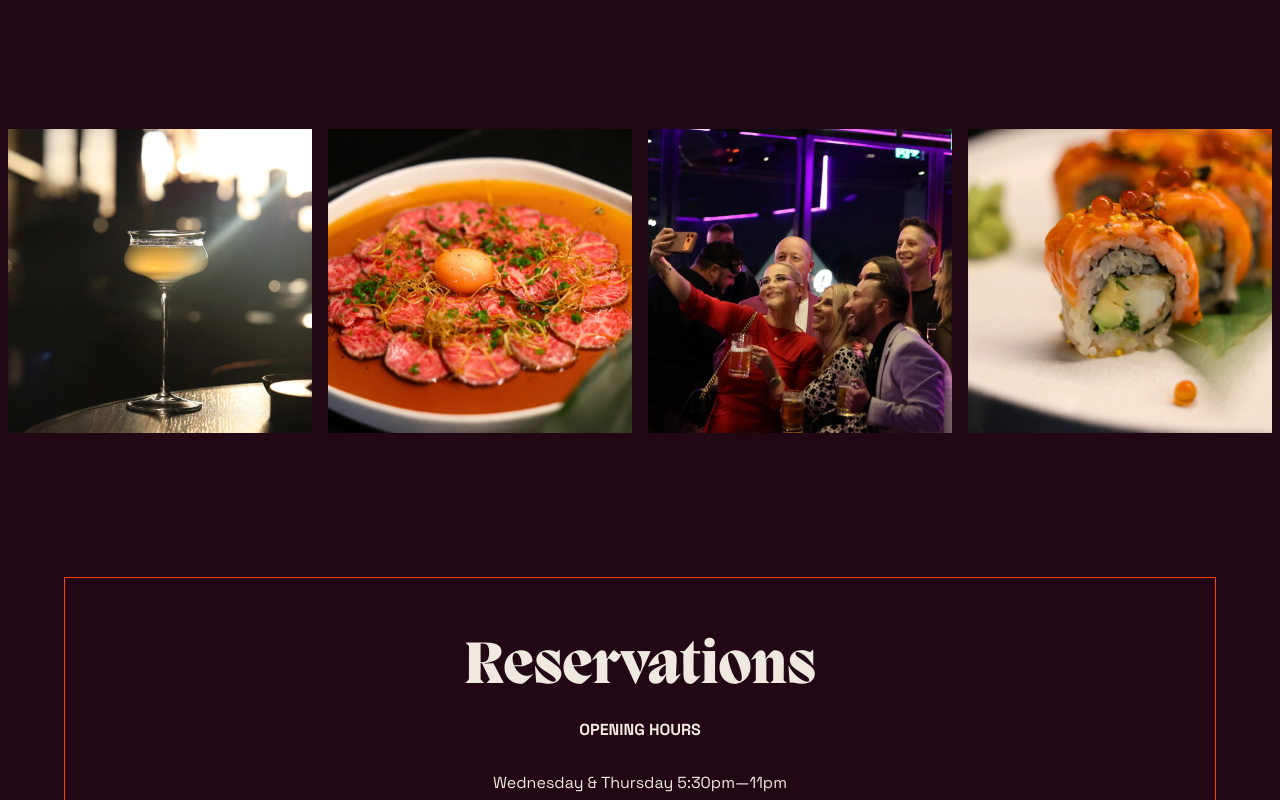
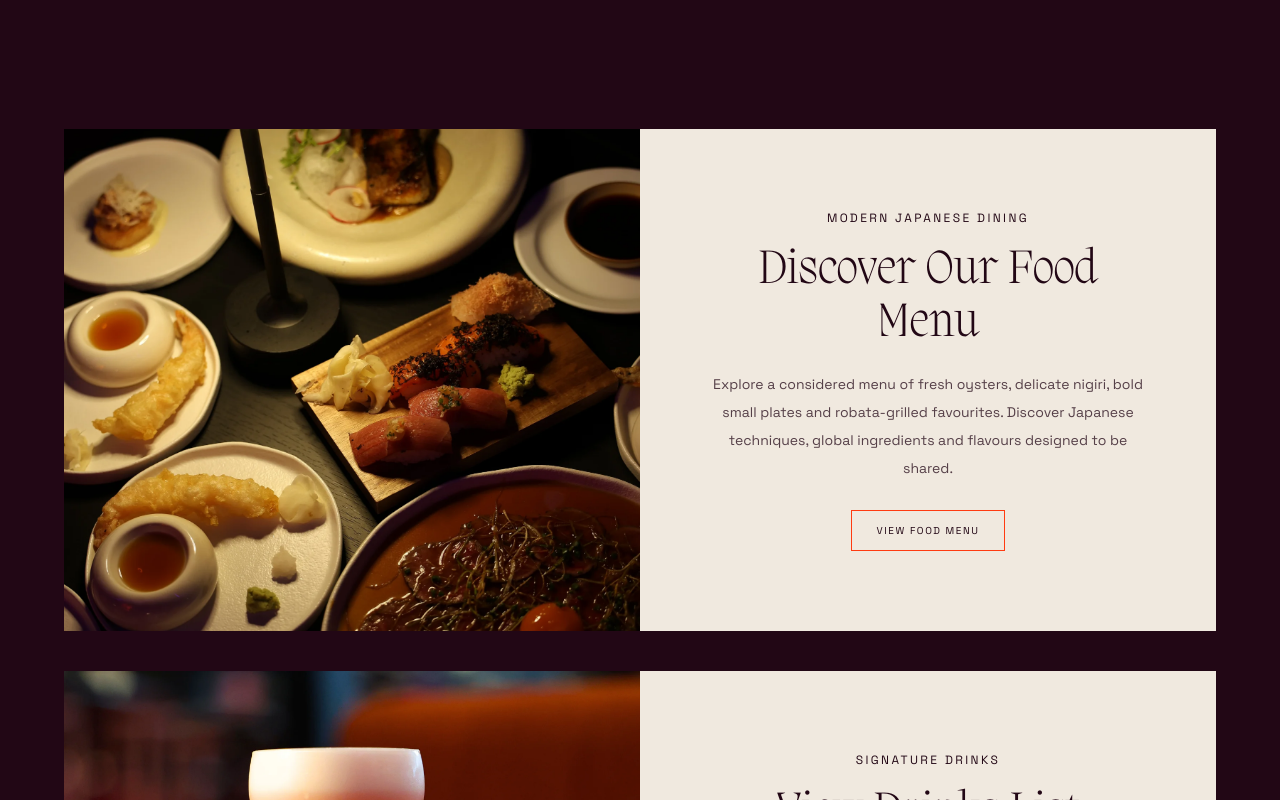
Before and after one commit to xkumailx/LiarLiar, a Next.js app: page /dining in a window 1280 px wide. Shown: the part 3600-4400 px from the top of the page. Built offline with nearby package versions, Linux system fonts and the light colour scheme; no server answers.

Commit message:
pushing branch

```diff
--- a/app/dining/page.tsx
+++ b/app/dining/page.tsx
@@ -5,6 +5,7 @@ import HeroBanner from "@/components/ui/herobanner";
 import ImageSlider from "@/components/ui/image-slider";
 import { Button } from "@/components/ui/button";
 import Image from "next/image";
+import MenuFeatureSection from "@/components/ui/MenuFeatureSection";
 
 const images = [
   { src: "/dining-gallery.webp", alt: "Gallery 1" },
@@ -105,6 +106,42 @@ export default async function HomePage() {
         </div>
       </Section>
 
+      <Section>
+        <div className="mb-10 lg:mt-0">
+          <MenuFeatureSection
+            image="/food-menu1.webp"
+            imageAlt="Liar Liar Japanese dining experience"
+            eyebrow="Modern Japanese Dining"
+            title="Discover Our Food Menu"
+            description="Explore a considered menu of fresh oysters, delicate nigiri, bold small plates and robata-grilled favourites. Discover Japanese techniques, global ingredients and flavours designed to be shared."
+            href="/A3-latest-food-menu-(2nd%20sep%202026).pdf"
+            buttonText="View Food Menu"
+          />
+        </div>
+        <div className="mt-10 lg:mt-0">
+          <MenuFeatureSection
+            image="/dining-drink-list.webp"
+            imageAlt="Liar Liar Japanese dining experience"
+            eyebrow="Signature Drinks"
+            title="View Drinks List"
+            description="An extensive sake list, Japanese whisky featuring Yamazaki, Hibiki and Nikka, wine, and a cocktail program that changes with the confessions. Our signature drinks list is crafted to complement the dining experience and carry the night long after."
+            href="/Liar-Liar-Drinks.pdf"
+            buttonText="View Drinks List"
+          />
+        </div>
+      </Section>
+      {/* <Section>
+        <MenuFeatureSection
+          image="/dining-drink-list.webp"
+          imageAlt="Liar Liar Japanese dining experience"
+          eyebrow="Signature Drinks"
+          title="View Drinks List"
+          description="An extensive sake list, Japanese whisky featuring Yamazaki, Hibiki and Nikka, wine, and a cocktail program that changes with the confessions. Our signature drinks list is crafted to complement the dining experience and carry the night long after."
+          href="/Liar-Liar-Drinks.pdf"
+          buttonText="View Drinks List"
+        />
+      </Section> */}
+
       <section>
         <ImageSlider images={images} />
       </section>
--- /dev/null
+++ b/components/ui/MenuFeatureSection.tsx
@@ -0,0 +1,63 @@
+import Image from "next/image";
+import Link from "next/link";
+
+interface MenuFeatureSectionProps {
+  image: string;
+  imageAlt: string;
+  eyebrow: string;
+  title: string;
+  description: string;
+  href: string;
+  buttonText: string;
+}
+
+export default function MenuFeatureSection({
+  image,
+  imageAlt,
+  eyebrow,
+  title,
+  description,
+  href,
+  buttonText,
+}: MenuFeatureSectionProps) {
+  return (
+    <section className="w-full bg-[#F0E9DF] text-[#220715]">
+      <div className="grid grid-cols-1 md:grid-cols-2 items-stretch">
+        {/* Left: Image */}
+        <div className="relative min-h-[260px] sm:min-h-[380px] md:min-h-[440px]">
+          <Image
+            src={image}
+            alt={imageAlt}
+            fill
+            sizes="(max-width: 768px) 100vw, 50vw"
+            className="object-cover"
+          />
+        </div>
+
+        {/* Right: Content */}
+        <div className="flex flex-col items-center justify-center text-center px-6 py-10 sm:px-12 sm:py-14 lg:px-16 lg:py-20">
+          <p className="font-space text-[10px] sm:text-xs uppercase tracking-[0.2em] leading-relaxed">
+            {eyebrow}
+          </p>
+
+          <h2 className="mt-4 max-w-xl font-migra text-3xl sm:text-4xl lg:text-5xl leading-[1.1]">
+            {title}
+          </h2>
+
+          <p className="mt-5 max-w-md font-space text-sm leading-7 text-[#220715]/75">
+            {description}
+          </p>
+
+          <Link
+            href={href}
+            target="_blank"
+            rel="noopener noreferrer"
+            className="mt-7 inline-flex min-h-10 items-center justify-center border border-[#FF3B11] px-6 py-3 font-space text-[10px] uppercase tracking-[0.16em] text-[#220715] transition-colors duration-300 hover:bg-[#FF3B11] hover:text-[#F0E9DF]"
+          >
+            {buttonText}
+          </Link>
+        </div>
+      </div>
+    </section>
+  );
+}
```
